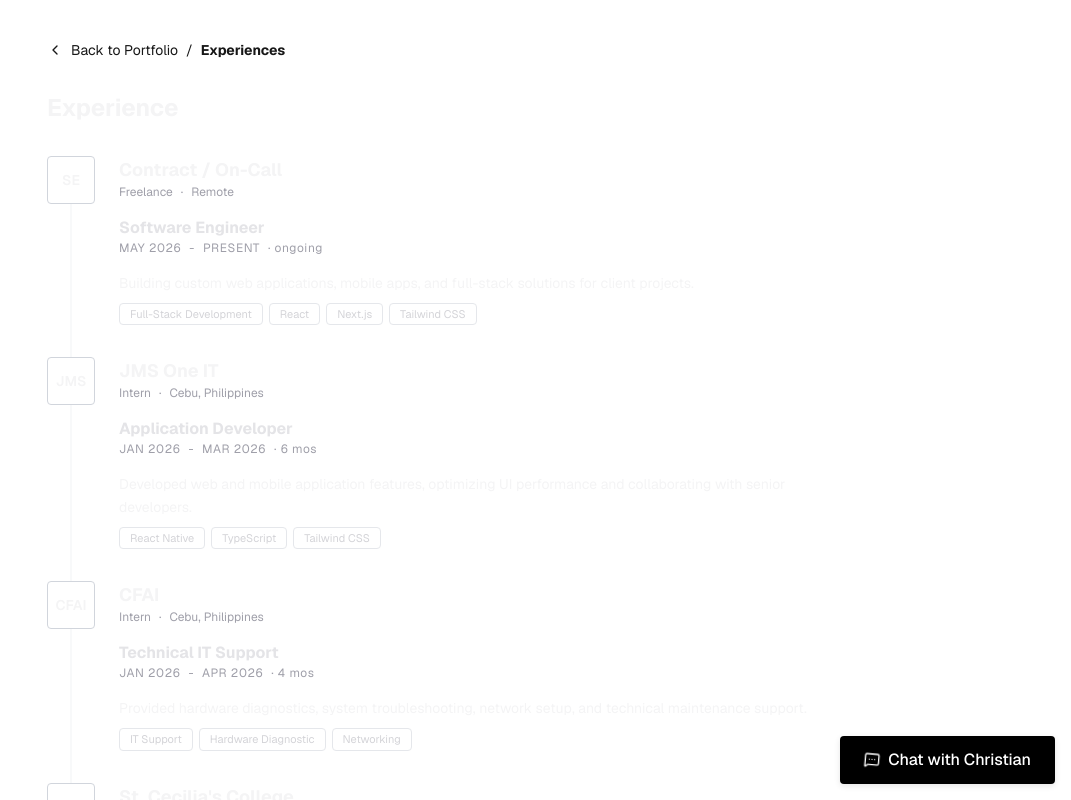
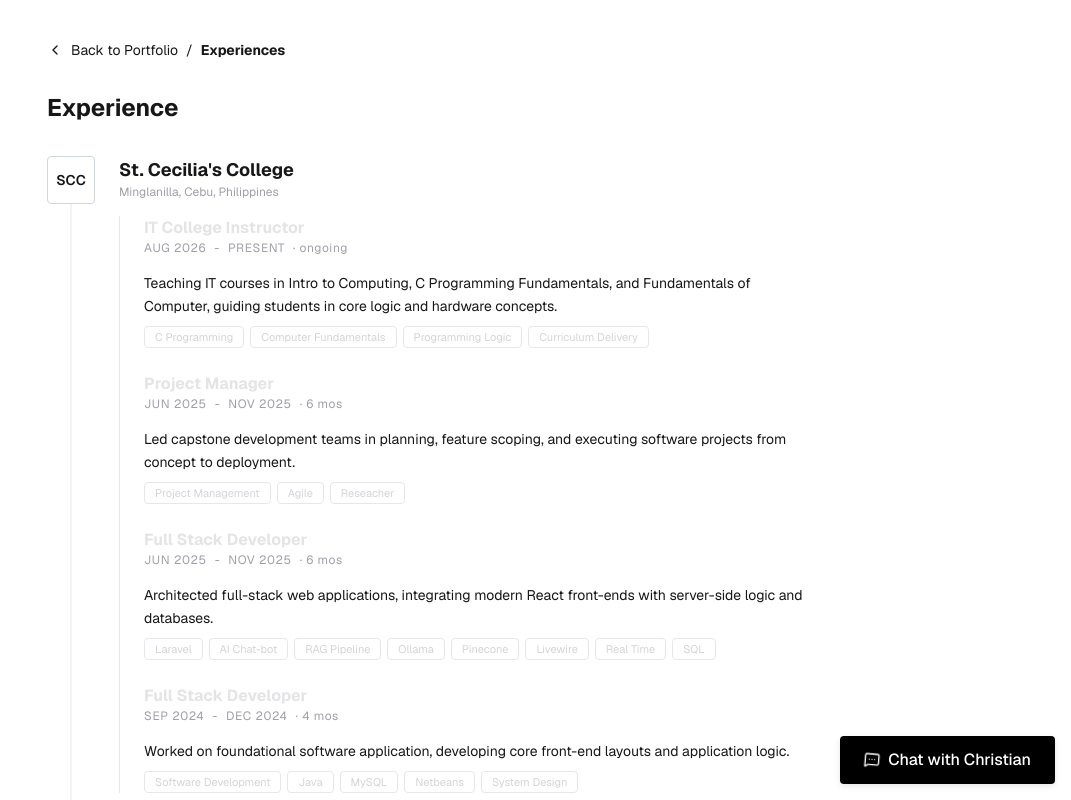
Before and after one commit to cjabendan/cj-dev, a Next.js app: page /experiences in a window 1280 px wide. Shown: the top 800 px of the page, without its empty margins (209-1280 px from the left). Built offline with nearby package versions, Linux system fonts and the light colour scheme; no server answers.

Commit message:
feat: implement card for group exp

```diff
--- a/app/(routes)/experiences/page.tsx
+++ b/app/(routes)/experiences/page.tsx
@@ -1,77 +1,82 @@
 import expData from "@/data/experiences.json";
+import ExperienceCard, {
+  ExperienceItem,
+} from "@/components/cards/ExperienceCard";
+
+interface GroupedCompany {
+  company: string;
+  logo?: string;
+  location?: string;
+  type: string;
+  roles: ExperienceItem[];
+}
 
 export default function ExperiencesPage() {
-  const experiences = [...expData].sort((a, b) => b.id - a.id);
+  const groupedExperiences = (expData as ExperienceItem[])
+    .sort((a, b) => b.id - a.id)
+    .reduce<GroupedCompany[]>((acc, item) => {
+      const existing = acc.find((g) => g.company === item.company);
+      if (existing) {
+        existing.roles.push(item);
+      } else {
+        acc.push({
+          company: item.company,
+          logo: item.logo,
+          location: item.location,
+          type: item.type,
+          roles: [item],
+        });
+      }
+      return acc;
+    }, []);
 
   return (
-    <div className="max-w-3xl space-y-8 animate-fade-in mb-14 text-zinc-100">
+    <div className="max-w-3xl space-y-8 animate-fade-in mb-14">
       <h1 className="text-xl sm:text-2xl font-bold">Experience</h1>
 
       <div className="flex flex-col">
-        {experiences.map((exp, index) => {
-          const isLast = index === experiences.length - 1;
+        {groupedExperiences.map((group, index) => {
+          const isLast = index === groupedExperiences.length - 1;
+          const hasMultipleRoles = group.roles.length > 1;
 
           return (
-            <div key={exp.id} className="relative flex gap-4 sm:gap-6">
+            <div key={group.company} className="relative flex gap-4 sm:gap-6">
               {/* Left Column: Logo & Vertical Line */}
               <div className="relative flex flex-col items-center shrink-0 self-stretch">
-                <div className="w-10 h-10 sm:w-12 sm:h-12 rounded-sm bg-[var(--background)] dark:bg-[var(--foreground)]  border border-gray-300 dark:border-gray-700 flex items-center justify-center text-xs sm:text-sm font-semibold z-10">
-                  {exp.logo || exp.company.slice(0, 2).toUpperCase()}
+                <div className="w-10 h-10 sm:w-12 sm:h-12 rounded-sm bg-[var(--background)] dark:bg-[var(--foreground)] border border-gray-300 dark:border-gray-700 flex items-center justify-center text-xs text-accent sm:text-sm font-semibold z-10">
+                  {group.logo || group.company.slice(0, 2).toUpperCase()}
                 </div>
-                {/* Vertical Line */}
                 {!isLast && (
-                  <div className="absolute bg-gray-200/50 dark:bg-gray-800 w-[1px]  top-0 bottom-0 left-1/2 -translate-x-1/2 z-0" />
+                  <div className="absolute bg-gray-200 dark:bg-gray-800 w-[1px] top-0 bottom-0 left-1/2 -translate-x-1/2 z-0" />
                 )}
               </div>
 
               {/* Right Column: Experience Details */}
-              <div className="flex flex-col gap-4 pb-8">
-                {/* Company Name & Location */}
+              <div className="flex flex-col gap-4 pb-8 flex-1">
                 <div>
                   <h2 className="text-base sm:text-lg font-bold">
-                    {exp.company}
+                    {group.company}
                   </h2>
-                  <div className="flex items-center gap-2 text-xs text-zinc-400">
-                    <span>{exp.type}</span>
-                    {exp.location && (
-                      <>
-                        <span>·</span>
-                        <span>{exp.location}</span>
-                      </>
-                    )}
+                  <div className="flex items-center gap-2 text-xs text-zinc-400 dark:text-zinc-800">
+                    {group.location && <span>{group.location}</span>}
                   </div>
                 </div>
-                {/* Role & Duration */}
-                <div>
-                  <h3 className="text-sm sm:text-base font-bold text-zinc-200">
-                    {exp.role}
-                  </h3>
-                  <div className="flex gap-2 text-xs text-zinc-400 tracking-wider">
-                    <div className="uppercase">{exp.start}</div>
-                    <div>-</div>
-                    <div className="uppercase">{exp.end}</div>
-                    <div className="lowercase">{`· ${exp.duration}`}</div>
-                  </div>
-                </div>
-                {/* Description & Skill Badges */}
-                <div>
-                  {exp.description && (
-                    <p className="text-xs sm:text-sm leading-relaxed">
-                      {exp.description}
-                    </p>
-                  )}
-                  {exp.skills && exp.skills.length > 0 && (
-                    <div className="flex flex-wrap gap-1.5 pt-2">
-                      {exp.skills.map((skill, idx) => (
-                        <span
-                          key={idx}
-                          className="text-[11px] px-2.5 py-0.5 rounded-sm border border-gray-200 dark:border-gray-800 text-zinc-300"
-                        >
-                          {skill}
-                        </span>
-                      ))}
-                    </div>
-                  )}
+
+                {/* Roles Container */}
+                <div
+                  className={`flex flex-col gap-6 ${
+                    hasMultipleRoles
+                      ? "border-l border-gray-200 dark:border-gray-800 pl-6"
+                      : ""
+                  }`}
+                >
+                  {group.roles.map((exp) => (
+                    <ExperienceCard
+                      key={exp.id}
+                      exp={exp}
+                      hasMultipleRoles={hasMultipleRoles}
+                    />
+                  ))}
                 </div>
               </div>
             </div>
--- /dev/null
+++ b/components/cards/ExperienceCard.tsx
@@ -0,0 +1,67 @@
+import React from "react";
+
+export interface ExperienceItem {
+  id: number;
+  role: string;
+  type: string;
+  company: string;
+  logo?: string;
+  start: string;
+  end: string;
+  duration?: string;
+  location?: string;
+  description?: string;
+  skills?: string[];
+}
+
+interface ExperienceCardProps {
+  exp: ExperienceItem;
+  hasMultipleRoles: boolean;
+}
+
+export default function ExperienceCard({ exp, hasMultipleRoles }: ExperienceCardProps) {
+  return (
+    <div className="relative flex flex-col gap-4">
+      {hasMultipleRoles && (
+        <div className="absolute " />
+      )}
+
+      {/* Role & Duration */}
+      <div>
+        <h3 className="text-sm sm:text-base font-bold text-zinc-200">
+          {exp.role}
+        </h3>
+        {/* <div className="text-xs text-zinc-400 tracking-wider uppercase">{exp.type}</div> */}
+        <div className="flex gap-2 text-xs text-zinc-400 dark:text-zinc-800 tracking-wider">
+          <div className="uppercase">{exp.start}</div>
+          <div>-</div>
+          <div className="uppercase">{exp.end}</div>
+          {exp.duration && (
+            <div className="lowercase">{`· ${exp.duration}`}</div>
+          )}
+        </div>
+      </div>
+
+      {/* Description & Skill Badges */}
+      <div>
+        {exp.description && (
+          <p className="text-xs sm:text-sm leading-relaxed">
+            {exp.description}
+          </p>
+        )}
+        {exp.skills && exp.skills.length > 0 && (
+          <div className="flex flex-wrap gap-1.5 pt-2">
+            {exp.skills.map((skill, idx) => (
+              <span
+                key={idx}
+                className="text-[11px] px-2.5 py-0.5 rounded-sm border border-gray-200 dark:border-gray-800 text-zinc-300"
+              >
+                {skill}
+              </span>
+            ))}
+          </div>
+        )}
+      </div>
+    </div>
+  );
+}
--- a/data/experiences.json
+++ b/data/experiences.json
@@ -1,17 +1,17 @@
 [
   {
     "id": 1,
-    "role": "Fuul Stack Developer",
+    "role": "Full Stack Developer",
     "type": "Student",
     "company": "St. Cecilia's College",
     "logo": "SCC",
-    "year": "2023",
+    "year": "2024",
     "start": "SEP 2024",
     "end": "DEC 2024",
     "duration": "4 mos",
     "location": "Minglanilla, Cebu, Philippines",
-    "description": "Worked on foundational web development projects, developing core front-end layouts and application logic.",
-    "skills": ["HTML/CSS", "JavaScript"]
+    "description": "Worked on foundational software application, developing core front-end layouts and application logic.",
+    "skills": ["Software Development", "Java", "MySQL", "Netbeans", "System Design"]
   },
   {
     "id": 2,
@@ -25,7 +25,7 @@
     "duration": "6 mos",
     "location": "Minglanilla, Cebu, Philippines",
     "description": "Architected full-stack web applications, integrating modern React front-ends with server-side logic and databases.",
-    "skills": ["React", "Node.js", "SQL"]
+    "skills": ["Laravel", "AI Chat-bot", "RAG Pipeline", "Ollama", "Pinecone", "Livewire", "Real Time", "SQL"]
   },
   {
     "id": 3,
@@ -38,8 +38,8 @@
     "end": "NOV 2025",
     "duration": "6 mos",
     "location": "Minglanilla, Cebu, Philippines",
-    "description": "Led student development teams in planning, feature scoping, and executing software projects from concept to deployment.",
-    "skills": ["Project Management", "Agile"]
+    "description": "Led capstone development teams in planning, feature scoping, and executing software projects from concept to deployment.",
+    "skills": ["Project Management", "Agile", "Reseacher"]
   },
   {
     "id": 4,
@@ -53,7 +53,7 @@
     "duration": "4 mos",
     "location": "Cebu, Philippines",
     "description": "Provided hardware diagnostics, system troubleshooting, network setup, and technical maintenance support.",
-    "skills": ["IT Support", "Hardware Diagnostic", "Networking"]
+    "skills": ["IT Support", "Hardware Diagnostics", "Networking"]
   },
   {
     "id": 5,
@@ -64,23 +64,42 @@
     "year": "2026",
     "start": "JAN 2026",
     "end": "MAR 2026",
-    "duration": "6 mos",
+    "duration": "3 mos",
     "location": "Cebu, Philippines",
     "description": "Developed web and mobile application features, optimizing UI performance and collaborating with senior developers.",
     "skills": ["React Native", "TypeScript", "Tailwind CSS"]
   },
   {
     "id": 6,
-    "role": "Software Engineer",
-    "type": "Freelance",
-    "company": "Contract / On-Call",
-    "logo": "SE",
+    "role": "Application Developer",
+    "type": "Part Time",
+    "company": "JMS One IT",
+    "logo": "JMS",
     "year": "2026",
-    "start": "MAY 2026",
-    "end": "Present",
+    "start": "AUG 2026",
+    "end": "PRESENT",
     "duration": "Ongoing",
-    "location": "Remote",
-    "description": "Building custom web applications, mobile apps, and full-stack solutions for client projects.",
+    "location": "Lapu-Lapu, Cebu, Philippines",
+    "description": "Building custom web applications, mobile apps, and full-stack solutions for enterprise client projects.",
     "skills": ["Full-Stack Development", "React", "Next.js", "Tailwind CSS"]
+  },
+  {
+    "id": 7,
+    "role": "IT College Instructor",
+    "type": "Part Time",
+    "company": "St. Cecilia's College",
+    "logo": "SCC",
+    "year": "2026",
+    "start": "AUG 2026",
+    "end": "PRESENT",
+    "duration": "Ongoing",
+    "location": "Minglanilla, Cebu, Philippines",
+    "description": "Teaching IT courses in Intro to Computing, C Programming Fundamentals, and Fundamentals of Computer, guiding students in core logic and hardware concepts.",
+    "skills": [
+      "C Programming",
+      "Computer Fundamentals",
+      "Programming Logic",
+      "Curriculum Delivery"
+    ]
   }
 ]
```
